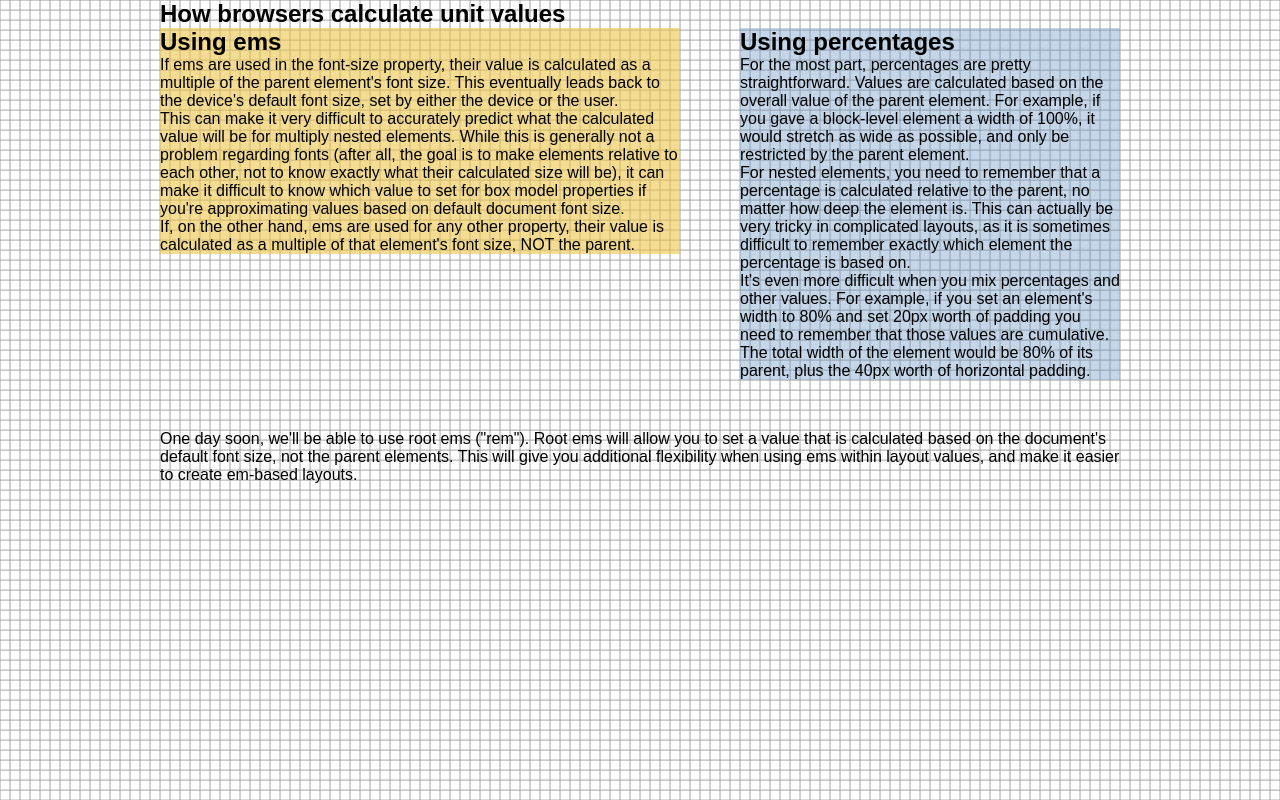
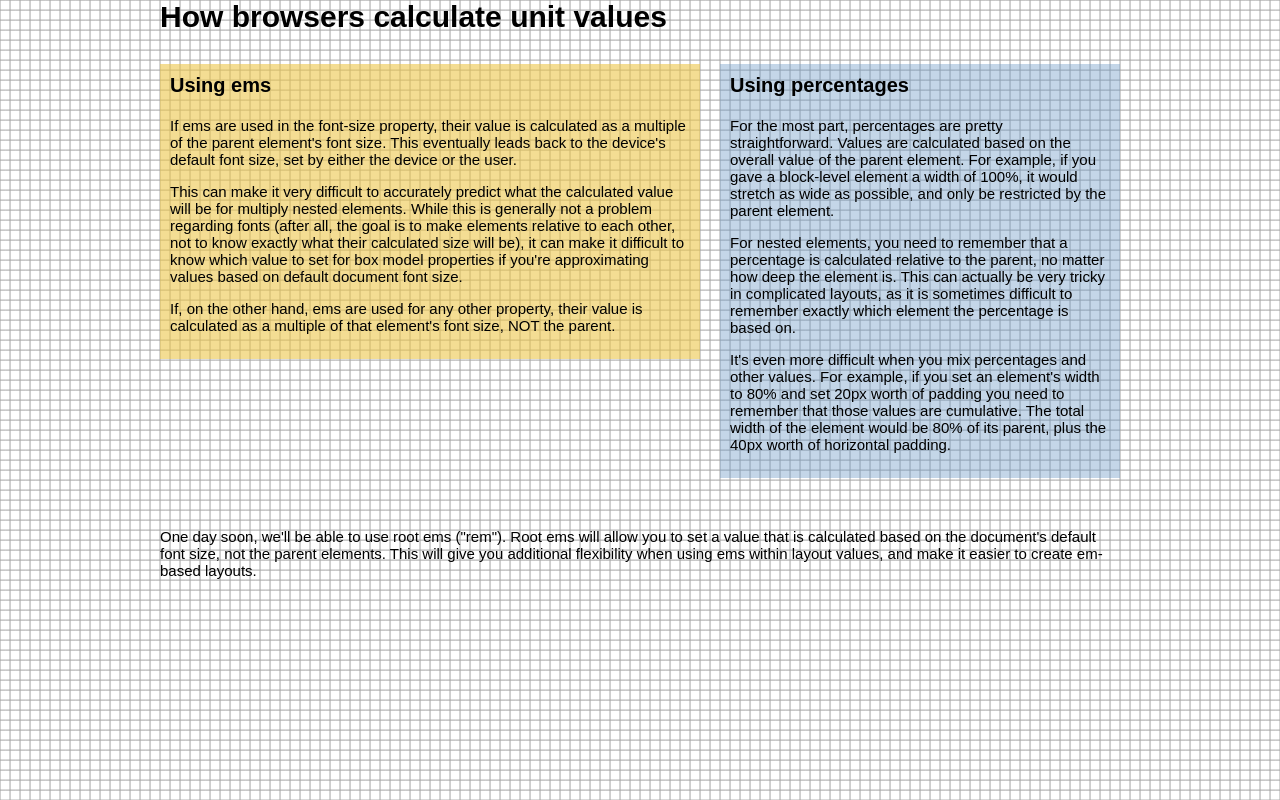
Before and after one commit to butcer0/CSS_Layouts, a plain HTML site: page 01_04/em_values.htm in a window 1280 px wide. Drawn offline with Linux system fonts and the light colour scheme.

Commit message:
Updated ems

```diff
--- a/01_04/em_values.htm
+++ b/01_04/em_values.htm
@@ -20,7 +20,7 @@ html {
 body {
 	width: 960px;
 	margin: 0 auto;
-	font: 100% Arial, Arial, Helvetica, sans-serif;
+	font: 10px Arial, Arial, Helvetica, sans-serif;
 }
 .em {
 	float: left;
@@ -39,14 +39,24 @@ footer {
 }
 /*add styles here*/
 h1 {
-
+	font-size: 3em;
+	margin-bottom: 1em;
 }
 h2 {
-
+	font-size: 2em;
+	margin-bottom: 1em;
 }
 p {
+	font-size: 1.5em;
+	margin-bottom: 1em;
+}
+.em {
+	padding: 1em;
+}
+.percentages {
+	padding: 1em;
+}
 
-}
 </style>
 </head>
 <body>
```
Also changed, not shown: 01_03/margin-collapse.htm (+36 -11 lines).
